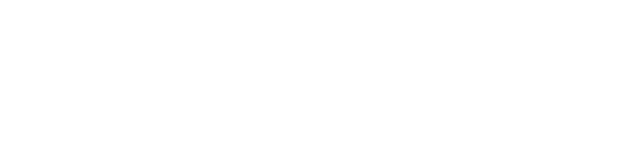
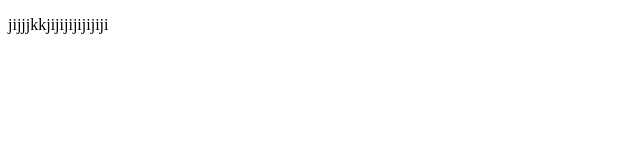
Before and after one commit to OLEHFIDELIS/project-kuda, a plain HTML site: page kuda/index.html in a window 1280 px wide. Shown: the whole page, without its empty margins (0-640 px from the left). Drawn offline with Linux system fonts and the light colour scheme.

Commit message:
footer
footer3

```diff
--- a/kuda/index.html
+++ b/kuda/index.html
@@ -10,7 +10,7 @@
 <body>
     <div></div>
     <body>
-
+        <p>jijjjkkjijijijijijiji</p>
     </body>
 
 </body>
```
Also changed, not shown: 1 other file.
